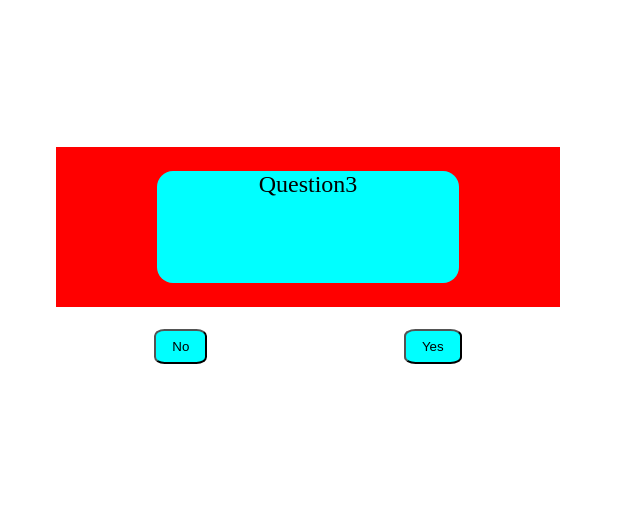
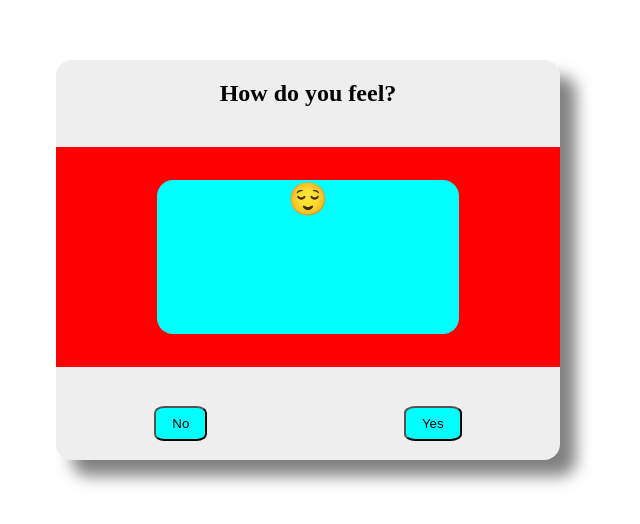
Before and after one commit to Klaudy-B/Yes-or-No-game, a plain HTML site: page index.html in a window 1280 px wide. Shown: the part 140-664 px from the top of the page, without its empty margins (332-972 px from the left). Drawn offline with Linux system fonts and the light colour scheme.

Commit message:
app done

```diff
--- a/index.css
+++ b/index.css
@@ -15,28 +15,32 @@ body{
 }
 #wrapper{
     width: 504px;
-    height: 33.33vh;
+    height: 50vh;
     display: flex;
     flex-direction: column;
     justify-content: center;
     align-items: center;
     gap: 5%;
+    background-color: #eee;
+    box-shadow: 1rem 1rem 1rem gray;
+    border-radius: 1rem;
 
 }
 #card{
     position: relative;
     background-color: red;
-    font-size: 1.5rem;
+    font-size: 2rem;
     width: 100%;
     height: 60%;
     animation-name: rotation;
     animation-iteration-count: infinite;
     animation-duration: 2s;
 }
-#card>p{
+#card>#p1, #card>#p2{
     position: absolute;
     left: 20%;
     width: 60%;
+    bottom: 15%;
     height: 70%;
     border-radius: 1rem;
     text-align: center;
@@ -56,6 +60,10 @@ body{
     border-radius: var(--border-radius);
     border-color: black;
     padding: 0.5rem 1rem;
+    cursor: pointer;
+}
+#select>button:active{
+    background-color: white;
 }
 .hide{
     transform: rotateY(90deg);
--- a/index.html
+++ b/index.html
@@ -2,15 +2,18 @@
 <html>
     <head>
         <title>Yes or No game</title>
+        <meta charset="UTF-8">
+        <meta name="viewport" content="width=device-width, initial-scale=1.0" />
         <link rel="stylesheet" href="./index.css">
         <script src="./index.js" defer></script>
     </head>
     <body>
         <div id="root">
             <section id="wrapper">
+                <h1>How do you feel?</h1>
                 <div id="card">
-                    <p id="p1" class="show">P1</p>
-                    <p id="p2" class="hide">P2</p>
+                    <div id="p1" class="show"></div>
+                    <div id="p2" class="hide"></div>
                 </div>
                 <div id="select">
                     <button>No</button><button>Yes</button>
--- a/index.js
+++ b/index.js
@@ -1,7 +1,17 @@
 const questionsList = [
-    "Question1",
-    "Question2",
-    "Question3"
+    "🙂",
+    "😊",
+    "😒",
+    "😎",
+    "😢",
+    "🫠",
+    "🙃",
+    "😭",
+    "😵",
+    "🤢",
+    "🥹",
+    "😥",
+    "😌"
 ]
 
 document.querySelector("#p1").innerHTML = questionsList[Math.floor(Math.random()*questionsList.length)];
@@ -16,13 +26,13 @@ buttons.forEach(
                 p1.className = "hide";
             }else{
                 p1.className = "show";
-                p1.innerHTML = questionsList[Math.floor(Math.random()*questionsList.length)];
+                p1.innerText = questionsList[Math.floor(Math.random()*questionsList.length)];
             }
             if(p2.className === "show"){
                 p2.className = "hide";
             }else{
                 p2.className = "show";
-                p2.innerHTML = questionsList[Math.floor(Math.random()*questionsList.length)];
+                p2.innerText = questionsList[Math.floor(Math.random()*questionsList.length)];
             }
         })
     }
```
